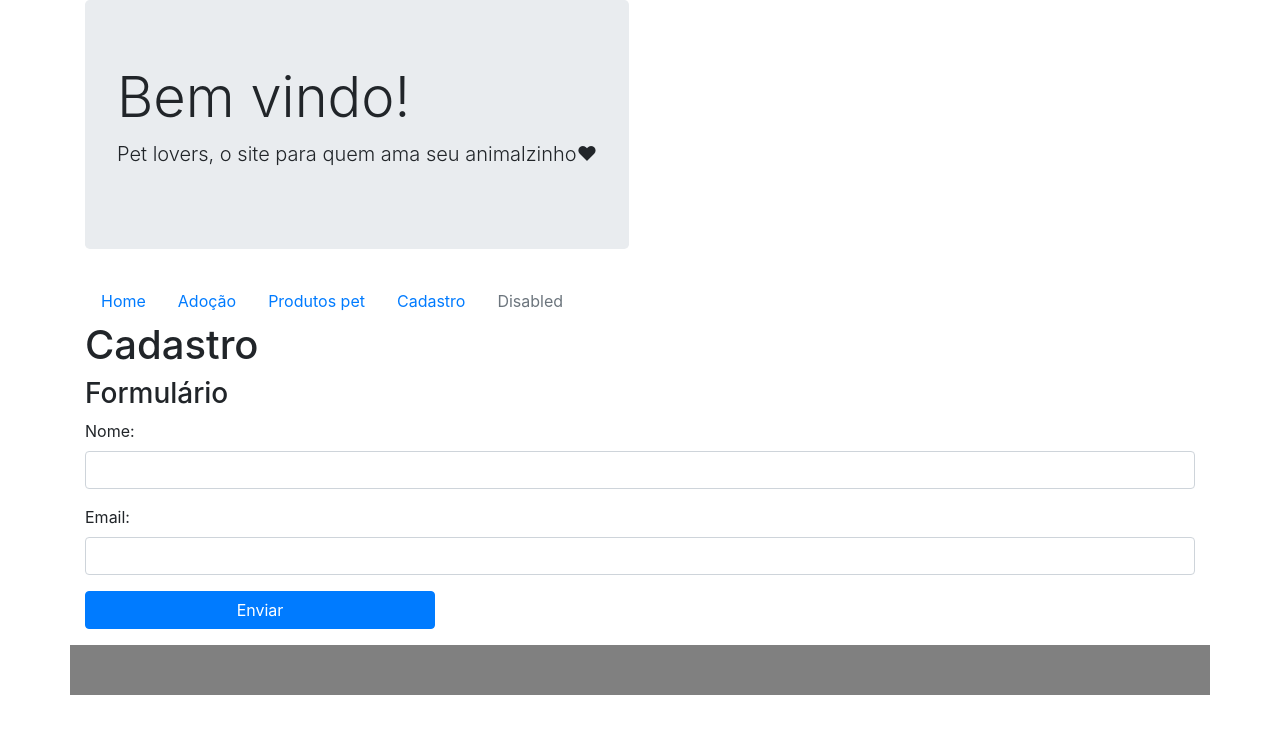
After one commit to CatarinaAz/basePhpPw3, a CodeIgniter app: page /database/cadastro in a window 1280 px wide. The commit adds this page. Shown: the top 734 px of the page. Run offline with CodeIgniter, Linux system fonts and the light colour scheme; some libraries are stand-ins or nearby versions.

Commit message:
atualizando

```diff
--- a/public/application/config/config.php
+++ b/public/application/config/config.php
@@ -23,7 +23,7 @@ defined('BASEPATH') OR exit('No direct script access allowed');
 | a PHP script and you can easily do that on your own.
 |
 */
-$config['base_url'] = 'https://8001-emerald-limpet-9qbxuixc.ws-us03.gitpod.io/';
+$config['base_url'] = 'https://8001-emerald-limpet-9qbxuixc.ws-us04.gitpod.io/';
 
 /*
 |--------------------------------------------------------------------------
--- /dev/null
+++ b/public/application/controllers/Cadastro.php
@@ -0,0 +1,11 @@
+<?php
+defined('BASEPATH') OR exit('No direct script access allowed');
+
+class Cadastro extends CI_Controller {
+
+
+	public function index()
+	{
+		$this->template->pet('cadastro');
+	}
+}
--- /dev/null
+++ b/public/application/views/cadastro.php
@@ -0,0 +1,38 @@
+<?php
+defined('BASEPATH') OR exit('No direct script access allowed');
+?>
+
+<main>
+	<div class="row">
+		<div class="col-12">
+			<h1>Cadastro</h1>
+		</div>
+	</div>
+	<div class="row">
+		<div class="col-12">
+			<h3>Formulário</h3>
+		</div>
+	</div>
+		<form action="">
+				<div class="row">
+					<div class="col-12">
+						<div class="form-group">
+							<label for="">Nome:</label>
+							<input type="text" class = form-control></div>
+					</div>
+				</div>
+				<div class="row">
+					<div class="col-12">
+						<div class="form-group">
+							<label for="">Email:</label>
+							<input type="text" class = form-control></div>
+					</div>
+				</div>
+				<div class="row">
+					<div class="col-4">
+						<div class="form-group">
+							<button class ="btn btn-primary btn-block">Enviar</button>
+					</div>
+				</div>
+		</form>
+</main>
--- a/public/application/views/template/header.php
+++ b/public/application/views/template/header.php
@@ -24,13 +24,16 @@
 			<div class="col-12">
 			<ul class="nav">
 				<li class="nav-item">
-					<a class="nav-link active" href="#">Home</a>
+					<a class="nav-link active" href="<?php echo base_url() ?>principal">Home</a>
 				</li>
 				<li class="nav-item">
-					<a class="nav-link" href="#">Adoção</a>
+					<a class="nav-link" href="<?php echo base_url() ?>adocao">Adoção</a>
 				</li>
 				<li class="nav-item">
-					<a class="nav-link" href="#">Produtos pet</a>
+					<a class="nav-link" href="<?php echo base_url() ?>produtos">Produtos pet</a>
+				</li>
+				<li class="nav-item">
+					<a class="nav-link" href="<?php echo base_url() ?>cadastro">Cadastro</a>
 				</li>
 				<li class="nav-item">
 					<a class="nav-link disabled" href="#" tabindex="-1" aria-disabled="true">Disabled</a>
```
Also changed, not shown: public/application/controllers/Adocao.php (added, +11 -0 lines), public/application/controllers/Produtos.php (added, +11 -0 lines), public/application/views/adocao.php (added, +16 -0 lines), public/application/views/produtos.php (added, +16 -0 lines), public/.htaccess (added).
